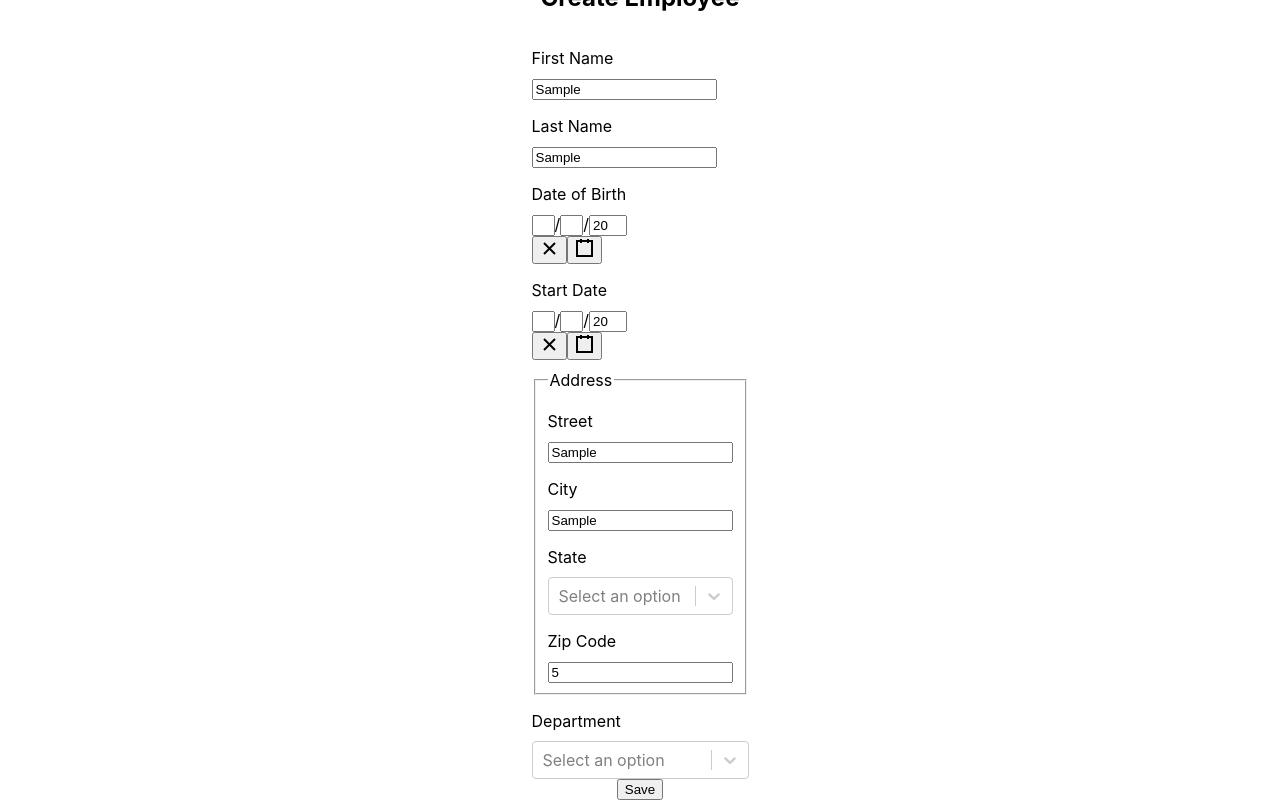
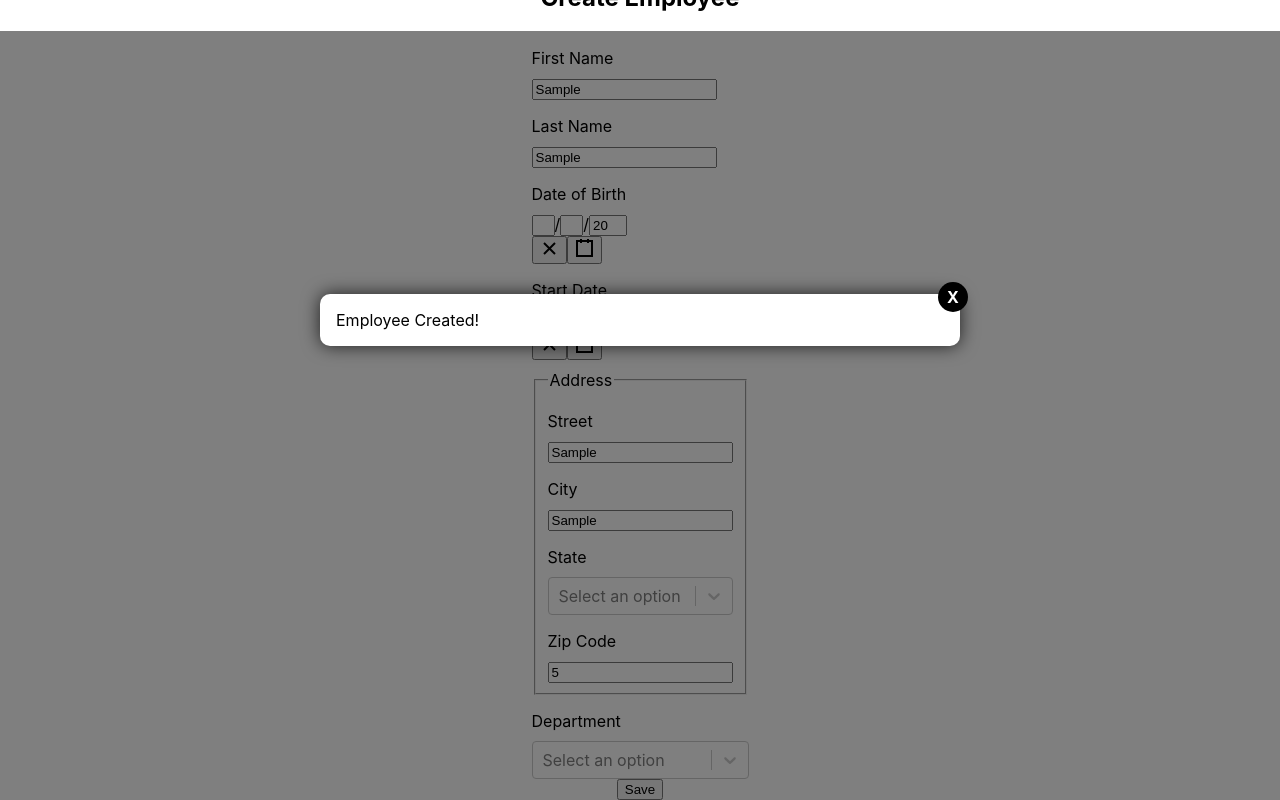
Before and after one commit to ToDestiny/WealthHealth-HRNet, a React (Create React App) app in the folder hr-net/: page /profile in a window 1280 px wide. Both pictures are taken after typing "Sample", "Sample", "Sample", "Sample", "Sample", "5" into the empty fields and a click on the button "Save". Shown: the part 139-939 px from the top of the page. Built offline with nearby package versions, Linux system fonts and the light colour scheme.

Commit message:
Feature: Modal OK

```diff
--- /dev/null
+++ b/hr-net/src/components/Modal.jsx
@@ -0,0 +1,58 @@
+import React from 'react';
+import styled from 'styled-components';
+
+const Overlay = styled.div`
+  height: 120%;
+  width: 100%;
+  background-color: rgba(0, 0, 0, 0.5);
+  position: fixed;
+`;
+
+const ModalContainer = styled.div`
+  width: 50%;
+  position: fixed;
+  top: 40%;
+  left: 50%;
+  transform: translate(-50%, -50%);
+  display: flex;
+  background-color: white;
+  box-shadow: 0px 0px 18px 0px rgba(0, 0, 0, 0.75);
+  border-radius: 10px;
+`;
+
+const CloseBtn = styled.p`
+  display: flex;
+  justify-content: center;
+  align-items: center;
+  right: -0.5rem;
+  top: -1.75rem;
+  height: 30px;
+  width: 30px;
+  position: fixed;
+  font-weight: bold;
+  background-color: black;
+  color: white;
+  border-radius: 50px;
+`;
+
+const Content = styled.div`
+  padding: 1rem;
+`;
+
+const Modal = ({ open, onClose }) => {
+  if (!open) return null;
+  return (
+    <Overlay onClick={onClose}>
+      <ModalContainer
+        onClick={(e) => {
+          e.stopPropagation();
+        }}
+      >
+        <CloseBtn onClick={onClose}>X</CloseBtn>
+        <Content>Employee Created!</Content>
+      </ModalContainer>
+    </Overlay>
+  );
+};
+
+export default Modal;
--- a/hr-net/src/pages/Profile.jsx
+++ b/hr-net/src/pages/Profile.jsx
@@ -4,6 +4,12 @@ import DatePicker from 'react-date-picker';
 import Select from 'react-select';
 import { options } from '../assets/departments';
 import { states } from '../assets/states';
+import Modal from '../components/Modal';
+import styled from 'styled-components';
+
+const Overlay = styled.div`
+  z-index: -1;
+`;
 
 const initialState = {
   firstName: '',
@@ -21,6 +27,7 @@ function Profile() {
   const [selectedStateOption, setSelectedStateOption] = useState(null);
   const [selectedDepartmentOption, setSelectedDepartmentOption] =
     useState(null);
+  const [openModal, setOpenModal] = useState(false);
 
   const { firstName, lastName, street, city, zip } = formValue;
 
@@ -29,6 +36,7 @@ function Profile() {
   };
 
   function handleSubmit() {
+    setOpenModal(true);
     setSubmit(true);
   }
 
@@ -40,13 +48,13 @@ function Profile() {
       console.log(startDate);
       console.log(selectedStateOption);
       console.log(selectedDepartmentOption);
-      alert('You succesfully registered!');
+      setOpenModal(true);
     }
     //eslint-disable-next-line
   }, [isSubmit]);
 
   return (
-    <>
+    <Overlay>
       <title>HRnet</title>
       <div className="title">
         <h1>HRnet</h1>
@@ -118,8 +126,10 @@ function Profile() {
           />
         </form>
         <button onClick={handleSubmit}>Save</button>
+
+        <Modal open={openModal} onClose={() => setOpenModal(false)} />
       </div>
-    </>
+    </Overlay>
   );
 }
 
```
Also changed, not shown: 1 other file (tests, documents, lock files or other folders).
